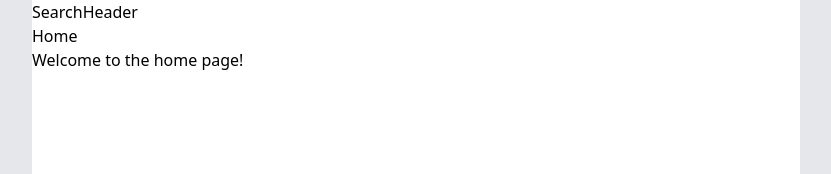
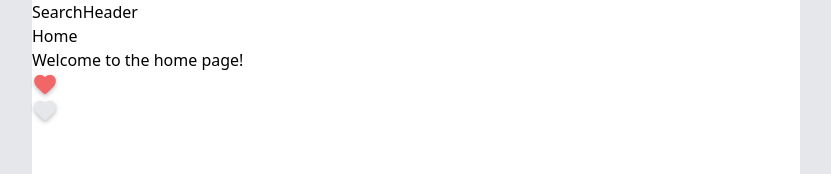
Before and after one commit to wndgur2/ddang, a React (Vite) app: page /explore in a window 1280 px wide. Shown: the top 174 px of the page, without its empty margins (224-1055 px from the left). Built offline with nearby package versions, Linux system fonts and the light colour scheme.

Commit message:
feat: 좋아요 아이콘 구현

```diff
--- /dev/null
+++ b/src/components/icons/FavoriteIcon.jsx
@@ -0,0 +1,22 @@
+import PropTypes from 'prop-types'
+import FilledIcon from './FilledIcon'
+
+function FavoriteIcon({ liked }) {
+  const style = {
+    filter: 'drop-shadow(0px 2px 2px rgba(0, 0, 0, 0.25))',
+  }
+  return (
+    <FilledIcon
+      name='favorite'
+      color={liked ? 'var(--ddred-500)' : 'var(--gray-200)'}
+      size={26}
+      style={style}
+    />
+  )
+}
+
+FavoriteIcon.propTypes = {
+  liked: PropTypes.bool,
+}
+
+export default FavoriteIcon
--- a/src/components/icons/FilledIcon.jsx
+++ b/src/components/icons/FilledIcon.jsx
@@ -1,15 +1,21 @@
 import PropTypes from 'prop-types'
 
+function FilledIcon({ name, color, size, style }) {
   const filledIconStyle = {
     fontVariationSettings: `'FILL' 1,
     'wght' 400,
     'GRAD' 0,
     'opsz' 24`,
+    color: 'var(--color-icon)',
+    fontSize: 24,
   }
-
-function FilledIcon({ name }) {
+  filledIconStyle.color = color
+  filledIconStyle.fontSize = size
   return (
-    <span className='material-symbols-rounded' style={filledIconStyle}>
+    <span
+      className='material-symbols-rounded'
+      style={{ ...filledIconStyle, ...style }}
+    >
       {name}
     </span>
   )
@@ -17,6 +23,9 @@ function FilledIcon({ name }) {
 
 FilledIcon.propTypes = {
   name: PropTypes.string.isRequired,
+  color: PropTypes.string,
+  size: PropTypes.number,
+  style: PropTypes.object,
 }
 
 export default FilledIcon
--- a/src/components/icons/OutlinedIcon.jsx
+++ b/src/components/icons/OutlinedIcon.jsx
@@ -1,13 +1,16 @@
 import PropTypes from 'prop-types'
 
+function OutlinedIcon({ name, color, size }) {
   const outlinedIconStyle = {
     fontVariationSettings: `'FILL' 0,
     'wght' 400,
     'GRAD' 0,
     'opsz' 24`,
+    color: 'var(--color-icon)',
+    fontSize: 24,
   }
-
-function OutlinedIcon({ name }) {
+  outlinedIconStyle.color = color
+  outlinedIconStyle.fontSize = size
   return (
     <span className='material-symbols-outlined' style={outlinedIconStyle}>
       {name}
@@ -17,6 +20,8 @@ function OutlinedIcon({ name }) {
 
 OutlinedIcon.propTypes = {
   name: PropTypes.string.isRequired,
+  color: PropTypes.string,
+  size: PropTypes.number,
 }
 
 export default OutlinedIcon
--- a/src/index.css
+++ b/src/index.css
@@ -2,7 +2,7 @@
 
 :root {
   --white: #FFFFFF;
-  --gray: #aaa;
+  --black: #000000;
 
   --gray-50: #F9FAFB;
   --gray-100: #F3F4F6;
@@ -16,6 +16,27 @@
   --gray-900: #111827;
   --gray-950: #030712;
 
+  --ddblue-50: #DBE7FE;
+  --ddblue-100: #B8CFFD;
+  --ddblue-200: #95B8FD;
+  --ddblue-300: #709EFA;
+  --ddblue-400: #4D86F9;
+  --ddblue-500: #296EF8;
+  --ddblue-600: #2158C6;
+  --ddblue-700: #194295;
+  --ddblue-800: #102C63;
+  --ddblue-900: #081632;
+
+  --ddred-100: #FCE1E1;
+  --ddred-200: #F9C2C2;
+  --ddred-300: #F7A4A4;
+  --ddred-400: #F48585;
+  --ddred-500: #F16767;
+  --ddred-600: #C15252;
+  --ddred-700: #913E3E;
+  --ddred-800: #602929;
+  --ddred-900: #301515;
+
   --max-width: 768px;
 
   --content-color: var(--gray-900);
--- a/src/pages/HomePage.jsx
+++ b/src/pages/HomePage.jsx
@@ -1,8 +1,12 @@
+import FavoriteIcon from '../components/icons/FavoriteIcon'
+
 function HomePage() {
   return (
     <>
       <h1>Home</h1>
       <p>Welcome to the home page!</p>
+      <FavoriteIcon liked />
+      <FavoriteIcon />
     </>
   )
 }
```
Also changed, not shown: public/manifest.json. Lines whose indentation alone changed are shown as unchanged.
